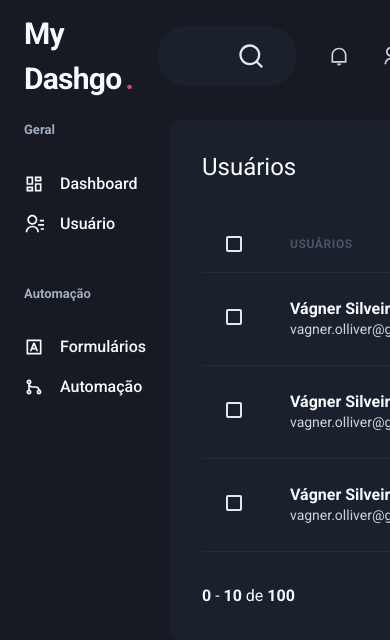
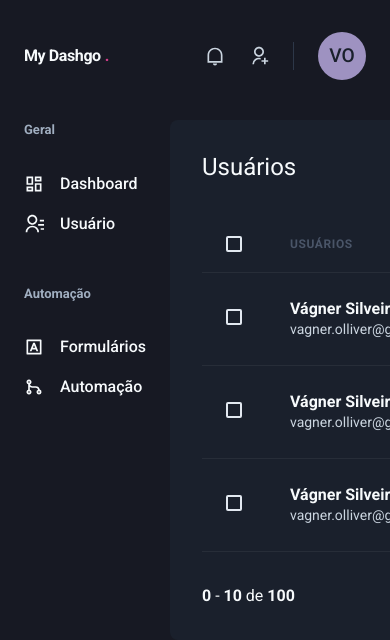
Before and after one commit to vagnerolliver/ignite-my-dashgo, a Next.js app: page /users in a window 390 px wide. Shown: the top 640 px of the page. Built offline with nearby package versions, Linux system fonts and the light colour scheme.

Commit message:
chore: remove profile and search on header when breakpoint is mobile

```diff
--- a/src/components/Layout/Header/Index.tsx
+++ b/src/components/Layout/Header/Index.tsx
@@ -1,4 +1,4 @@
-import { Flex } from '@chakra-ui/react';
+import { Flex, useBreakpointValue } from '@chakra-ui/react';
 
 import { NotificationsNav } from './NotificationsNav';
 import { SearchBox } from './SearchBox';
@@ -6,6 +6,12 @@
 import { Logo } from './Logo';
 
 export function Header() {
+  // versão larga da tela
+  const isWideVersion = useBreakpointValue({
+    base: false,
+    lg: true
+  })
+
   return (
     <Flex
       as="header"
@@ -19,7 +25,9 @@
     >
       <Logo />
 
-      <SearchBox />
+      {isWideVersion && (
+        <SearchBox />
+      )}
 
       <Flex
         align="center"
@@ -27,7 +35,7 @@
       >
         <NotificationsNav />
 
-        <Profile />
+        <Profile showProfileData={isWideVersion}/>
       </Flex>
     </Flex>
   )
--- a/src/components/Layout/Header/Logo.tsx
+++ b/src/components/Layout/Header/Logo.tsx
@@ -3,7 +3,7 @@
 export function Logo() {
   return (
     <Text
-      fontSize="3xl"
+      fontSize={['1xl', '3xl']}
       fontWeight="bold"
       letterSpacing="tight"
       w="64"
--- a/src/components/Layout/Header/NotificationsNav.tsx
+++ b/src/components/Layout/Header/NotificationsNav.tsx
@@ -7,10 +7,10 @@
       borderColor="gray.700"
       borderRightWidth={1}
       color="gray.300"
-      mx="8"
-      pr="8"
+      mx={['6', '8']}
+      pr={['6', '8']}
       py="1"
-      spacing="8"
+      spacing={['6', '8']}
     >
       <Icon as={RiNotificationLine} fontSize="20" />
       <Icon as={RiUserAddLine} fontSize="20" />
--- a/src/components/Layout/Header/Profile.tsx
+++ b/src/components/Layout/Header/Profile.tsx
@@ -1,14 +1,21 @@
 import { Avatar, Box, Flex, Text } from "@chakra-ui/react";
 
-export function Profile(){
+interface ProfileProps {
+  showProfileData?: boolean;
+}
+
+export function Profile({ showProfileData = true}: ProfileProps){
   return (
     <Flex align="center">
+      {showProfileData && (
           <Box mr="4" textAlign="right">
           <Text>Vagner Oliveira</Text>
           <Text color="gray.500" fontSize="small">
             vagner.olliver@yahoo.com
           </Text>
         </Box>
+      )}
+
       <Avatar
         name="Vagner Oliveira"
         size="md"
```
Lines whose indentation alone changed are shown as unchanged.
